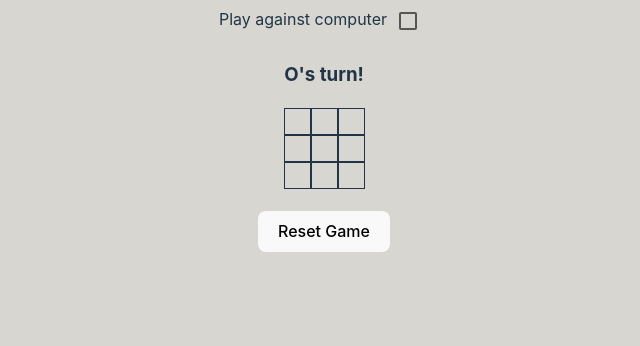
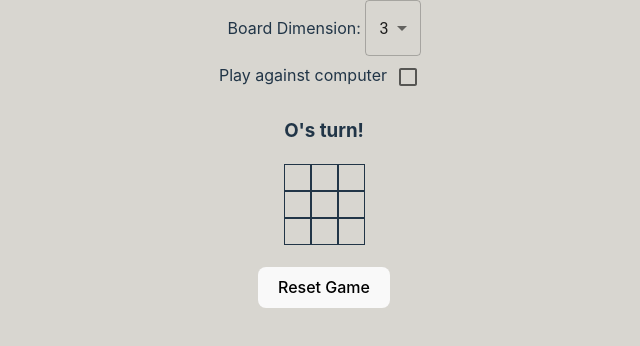
Before and after one commit to klausebergeron/klauseb, a React (Vite) app: page /projects/tttgame in a window 1280 px wide. Shown: the top 346 px of the page, without its empty margins (316-956 px from the left). Built offline with nearby package versions, Linux system fonts and the light colour scheme; no server answers; what aws-amplify would draw is missing.

Commit message:
Make board dimensions selectable from 3-7

```diff
--- a/src/pages/ProjectsPage/TTT.tsx
+++ b/src/pages/ProjectsPage/TTT.tsx
@@ -1,6 +1,8 @@
 import "../../styles/ttt.less";
 import { useState, useEffect } from "react";
 import Checkbox from "@mui/material/Checkbox";
+import Select, { SelectChangeEvent } from "@mui/material/Select";
+import { MenuItem } from "@mui/material";
 //-1 is empty space
 //0 = O
 //1 = X
@@ -11,7 +13,7 @@ export const TIE_GAME_MSG = "Tie Game!";
 export function checkBoard(board: number[][], moves: number): string {
   if (checkWin(board, 0)) return O_WIN_MSG;
   else if (checkWin(board, 1)) return X_WIN_MSG;
-  if (moves >= 9) return TIE_GAME_MSG;
+  if (moves >= board.length * board.length) return TIE_GAME_MSG;
   else return "";
 }
 
@@ -156,12 +158,13 @@ export const computerGetNextMove = (board: number[][]): number[] => {
   return [x, y];
 };
 
+//---------------------------------------------------------------------------------------------startclass
 const TTT = () => {
-  const boardDimension = 3;
+  const [boardDimension, setBoardDimension] = useState<number>(3);
   const [turn, setTurn] = useState<0 | 1>(0);
   const [againstComputer, setAgainstComputer] = useState<boolean>(false);
   const [board, setBoard] = useState<number[][]>(
-    Array.from({ length: boardDimension }, () => Array(boardDimension).fill(-1))
+    Array.from({ length: 3 }, () => Array(3).fill(-1))
   );
   const [gameOverMsg, setGameOverMsg] = useState<string>("");
   const [moves, setMoves] = useState<number>(0);
@@ -192,11 +195,10 @@ const TTT = () => {
   }, [moves]);
 
   const resetBoard = () => {
-    setBoard(
-      Array.from({ length: boardDimension }, () =>
+    const newBoard = Array.from({ length: boardDimension }, () =>
       Array(boardDimension).fill(-1)
-      )
     );
+    setBoard(newBoard);
     setMoves(0);
     setGameOverMsg("");
     setTurn(0);
@@ -204,10 +206,29 @@ const TTT = () => {
 
   useEffect(() => {
     resetBoard();
-  }, [againstComputer]);
+  }, [againstComputer, boardDimension]);
+
+  const handleDimensionUpdate = (event: SelectChangeEvent) => {
+    setBoardDimension(+event.target.value);
+  };
 
   return (
     <>
+      <div>
+        <label>Board Dimension: </label>
+        <Select
+          id={"grid-dimension-select"}
+          value={boardDimension.toString()}
+          label="Board Dimension"
+          onChange={handleDimensionUpdate}
+        >
+          <MenuItem value={3}>3</MenuItem>
+          <MenuItem value={4}>4</MenuItem>
+          <MenuItem value={5}>5</MenuItem>
+          <MenuItem value={6}>6</MenuItem>
+          <MenuItem value={7}>7</MenuItem>
+        </Select>
+      </div>
       <div>
         <label>Play against computer</label>
         <Checkbox
@@ -224,14 +245,20 @@ const TTT = () => {
         )}
       </div>
       <div className="ttt-board">
-        {Array(boardDimension)
+        {board &&
+          board.length === boardDimension &&
+          Array(boardDimension)
             .fill(0)
             .map((_, x) => (
               <div key={x} className="column">
                 {Array(boardDimension)
                   .fill(0)
                   .map((_, y) => (
-                  <div key={y} className="cell" onClick={() => makeMove(x, y)}>
+                    <div
+                      key={y}
+                      className="cell"
+                      onClick={() => makeMove(x, y)}
+                    >
                       {board[x][y] === 0 ? "O" : board[x][y] === 1 ? "X" : ""}
                     </div>
                   ))}
```
Lines whose indentation alone changed are shown as unchanged.
